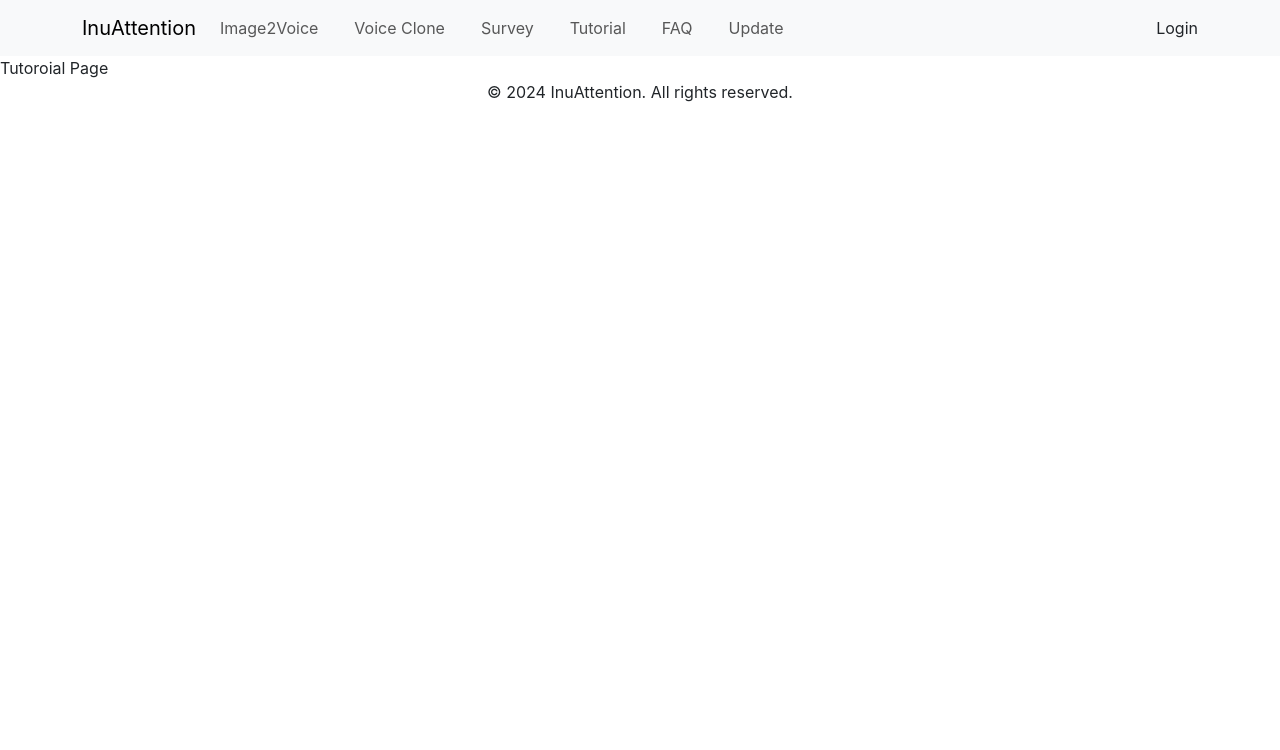
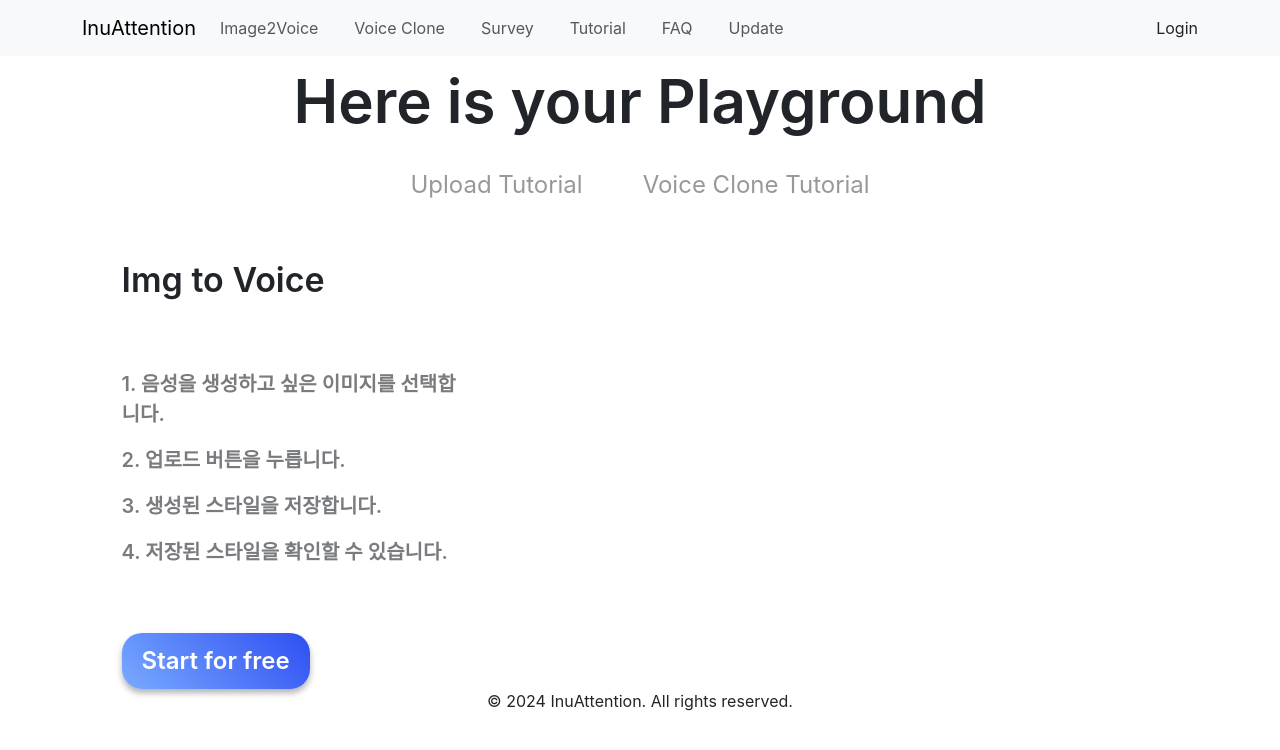
Before and after one commit to inucom/InuAttentionWeb, a React (Create React App) app in the folder client/: page /tutorial in a window 1280 px wide. Shown: the top 750 px of the page. Built offline with nearby package versions, Linux system fonts and the light colour scheme; no server answers.

Commit message:
add Tutorial

```diff
--- a/client/src/App.js
+++ b/client/src/App.js
@@ -14,9 +14,9 @@ import Login from "./Component/user/Login"
 import Register from "./Component/user/Register"
 import Survey from "./Component/Management/Survey";
 import SurveyList from "./Component/Management/SurveyList";
-import Tutorial from "./Component/Management/Tutorial";
+import Tutorial from "./tutorial/js/tutorial";
+import Update from "./Component/Management/Update";
 import FAQ from "./Component/Management/FAQ";
-import Update from "./Component/Management/Update";
 import PrivateRoute from "./PrivateRoute";
 
 import {Routes, Route} from "react-router-dom";
@@ -56,9 +56,9 @@ function App() {
              <Route path="/" element={<Main/>} />
              <Route path="/login" element={<Login/>} />
              <Route path="/register" element={<Register/>} />
+             <Route path="/update" element={<Update/>}/>
              <Route path="/tutorial" element={<Tutorial/>}/>
              <Route path="/faq" element={<FAQ/>}/>
-             <Route path="/update" element={<Update/>}/>
          </Routes>
          <Footer/>
      </>
--- a/client/src/Component/Main.js
+++ b/client/src/Component/Main.js
@@ -1,4 +1,6 @@
 import React from "react";
+
+import "../StyleCSS/Grid.css";
 
 function Main() {
     return (
--- a/client/src/Component/style/Detail.js
+++ b/client/src/Component/style/Detail.js
@@ -5,9 +5,9 @@ import {StyleDiv} from "../../StyleCSS/StyleDetailCSS";
 
 import {TtsContentDiv} from "../../StyleCSS/TTSCSS";
 import {useClickAway} from "@uidotdev/usehooks";
-import Button from "react-bootstrap/Button";
 import "react-responsive-carousel/lib/styles/carousel.min.css";
 import {Carousel} from "react-responsive-carousel";
+import "../../StyleCSS/Grid.css";
 
 function Detail(props) {
     const [ModalFlag, setModalFlag] = useState(false);
--- a/client/src/Component/style/Upload.js
+++ b/client/src/Component/style/Upload.js
@@ -4,6 +4,7 @@ import axios from "axios";
 import { useSelector } from "react-redux";
 import ImageUpload from "./ImageUpload";
 import '../VoiceClone/VoiceClone.css';
+
 
 function Upload() {
     const [Title, setTitle] = useState("");
--- a/client/src/StyleCSS/Grid.css
+++ b/client/src/StyleCSS/Grid.css
@@ -20,7 +20,7 @@
 }
 
 .left60 {
-    width: 88%;
+    width: 70%;
     border: 0px solid black;
     background-color: white;
     margin: 20px;
--- /dev/null
+++ b/client/src/tutorial/css/Tutorial.css
@@ -0,0 +1,41 @@
+.tutorial-container {
+    display: flex;
+    flex-direction: column;
+    align-items: center;
+}
+
+.tutorial-header {
+    display: flex;
+    flex-direction: column;
+    align-items: center;
+    margin-bottom: 4%;
+}
+
+.tutorial-header p {
+    font-size: 60px;
+    font-weight: 600;
+    margin-bottom: 3%;
+}
+.tutorial-headerBtns {
+    display: flex;
+    flex-direction: row;
+}
+
+.tutorial-headerBtns button {
+    margin: 0 30px;
+
+    font-size: 24px;
+    opacity: 0.4;
+    border: none;
+    background-color: white;
+}
+
+.tutorial-headerBtns button:hover {
+    cursor: pointer;
+}
+
+.tutorial-headerBtns button:focus,
+.tutorial-headerBtns button:active {
+    font-weight: 500;
+    opacity: 0.8;
+}
--- /dev/null
+++ b/client/src/tutorial/css/TutorialDetail.css
@@ -0,0 +1,58 @@
+.Tutorial-container {
+    width: 100vw;
+    display: flex;
+    justify-content: center;
+    align-items: center;
+
+    box-sizing: border-box;
+    padding: 0% 5%;
+}
+
+.Tutorial-column:first-child {
+    width: 40%;
+    margin-left: 5%;
+}
+
+.Tutorial-column:first-child p:first-child {
+    font-size: 34px;
+    font-weight: 600;
+    opacity: 1;
+}
+
+.Tutorial-column:first-child p {
+    font-size: 20px;
+    font-weight: 600;
+    opacity: 0.6;
+}
+
+.Tutorial-column {
+    width: 90%;
+}
+
+.Tutorial-gif {
+    width: 100%;
+    height: auto;
+
+    border-radius: 20px 20px;
+    box-shadow: 0 16px 32px rgba(0, 0, 0, 0.4);
+}
+
+.navigateBtn {
+    margin-top: 50px;
+    border-radius: 20px;
+    border: none;
+    padding: 10px 20px;
+
+    font-size: 24px;
+    font-weight: 600;
+
+    color: white;
+    background: linear-gradient(45deg, #6ba1ffe6, #0c32f0dc);
+
+    box-shadow: 0 4px 6px rgba(0, 0, 0, 0.3);
+}
+
+.navigateBtn:hover {
+    cursor: pointer;
+    box-shadow: 0 8px 10px rgba(0, 0, 0, 0.15);
+}
--- /dev/null
+++ b/client/src/tutorial/js/UploadTutorial.js
@@ -0,0 +1,37 @@
+import React from 'react';
+import { useNavigate } from 'react-router-dom';
+
+// css 디렉토리 확인
+import '../css/TutorialDetail.css';
+
+// gif 파일 디렉토리 확인
+import img2VoiceGif from '../tutorialVideos/Img2Voice.gif';
+
+function UploadTutorial() {
+  const navigate = useNavigate();
+
+  // 이미지 업로드 라우팅 맞는지 몰라서 일단 해놨습니다.
+  const navigateImgUploadPage = () => {
+    navigate('/upload');
+  };
+
+  return (
+    <div className='Tutorial-container'>
+        <div className='Tutorial-column'>
+            <p>Img to Voice</p>
+            <br />
+            <br />
+            <p>1. 음성을 생성하고 싶은 이미지를 선택합니다.</p>
+            <p>2. 업로드 버튼을 누릅니다.</p>
+            <p>3. 생성된 스타일을 저장합니다.</p>
+            <p>4. 저장된 스타일을 확인할 수 있습니다.</p>
+            <button className='navigateBtn' onClick={navigateImgUploadPage}>Start for free</button>
+        </div>
+        <div className='Tutorial-column'>
+          {/*<img className='Tutorial-gif' src={img2VoiceGif} alt='Img2Voice Tutorial.gif'/>*/}
+        </div>
+    </div>
+  );
+}
+
+export default UploadTutorial;
--- /dev/null
+++ b/client/src/tutorial/js/VoiceCloneTutorial.js
@@ -0,0 +1,35 @@
+import React from 'react';
+
+import { useNavigate } from 'react-router-dom';
+
+// css 디렉토리 확인
+import '../css/TutorialDetail.css';
+// gif 디렉토리 확인
+import voiceClone from '../tutorialVideos/VoiceClone.gif';
+
+function VoiceCloneTutorial() {
+  const navigate = useNavigate();
+
+  // voice clone 라우팅을 몰라서 일단 임시로 해놨습니다.
+  const navigateVoiceClonePage = () => {
+    navigate("/voice-clone");
+  }
+
+  return (
+    <div className='Tutorial-container'>
+      <div className='Tutorial-column'>
+        <p>Voice Clone</p>
+        <br />
+        <br />
+        <p>1. 클론하고 싶은 오디오 파일을 선택하세요.</p>
+        <p>2. </p>
+        <button className='navigateBtn' onClick={navigateVoiceClonePage}>Start for free</button>
+      </div>
+      <div className='Tutorial-column'>
+        {/*<img className='Tutorial-gif' src={voiceClone} alt='VoiceClone Tutorial.gif' />*/}
+      </div>
+    </div>
+  );
+}
+
+export default VoiceCloneTutorial;
--- /dev/null
+++ b/client/src/tutorial/js/tutorial.js
@@ -0,0 +1,42 @@
+import React from "react";
+import { useLocation, useNavigate } from "react-router-dom";
+
+// css 디렉토리 확인
+import '../css/Tutorial.css'
+
+// js 디렉토리 확인
+import UploadTutorial from "./UploadTutorial";
+import VoiceCloneTutorial from "./VoiceCloneTutorial";
+
+function Tutorial() {
+    const navigate = useNavigate();
+    const location = useLocation();
+    const type = location.state?.type;
+
+    const handleUploadClick = () => {
+        navigate('/tutorial', { state: { type: 'upload' } });
+    };
+
+    const handleVoiceCloneClick = () => {
+        navigate('/tutorial', { state: { type: 'voiceClone' } });
+    };
+
+    return(
+        <div className="tutorial-container">
+            <div className="tutorial-header">
+                <p>Here is your Playground</p>
+                <div className="tutorial-headerBtns">
+                    <button className="tutorial-uploadBtn" onClick={handleUploadClick}>Upload Tutorial</button>
+                    <button className="tutorial-cloneBtn" onClick={handleVoiceCloneClick}>Voice Clone Tutorial</button>
+
+                </div>
+            </div>
+            <div>
+                {(type === 'upload' || type === undefined) && <UploadTutorial />}
+                {type === 'voiceClone' && <VoiceCloneTutorial />}
+            </div>
+        </div>
+    );
+}
+
+export default Tutorial;
```
Also changed, not shown: 12 other files (tests, documents, lock files or other folders).
